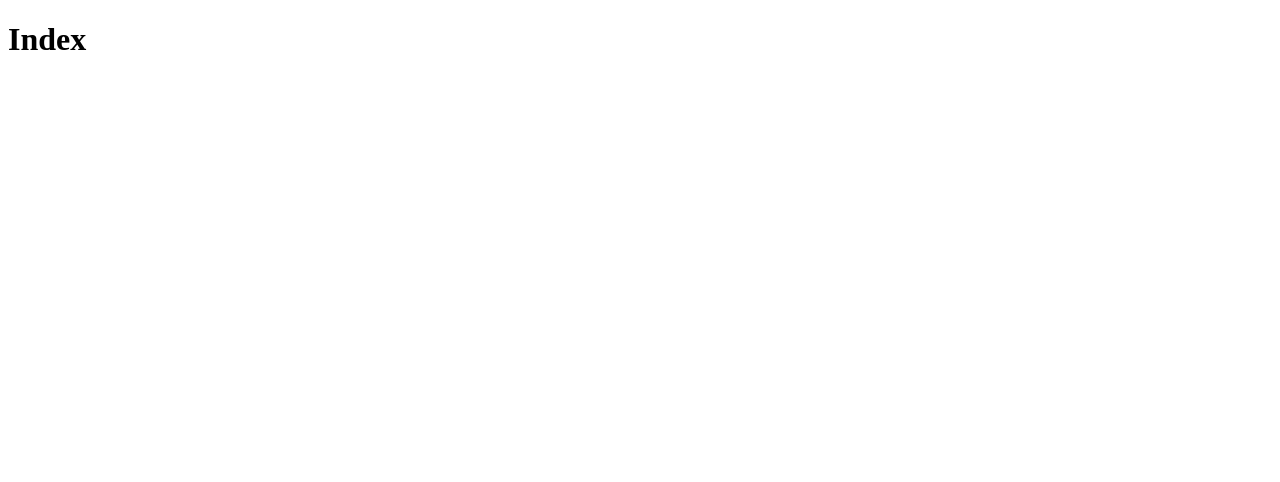
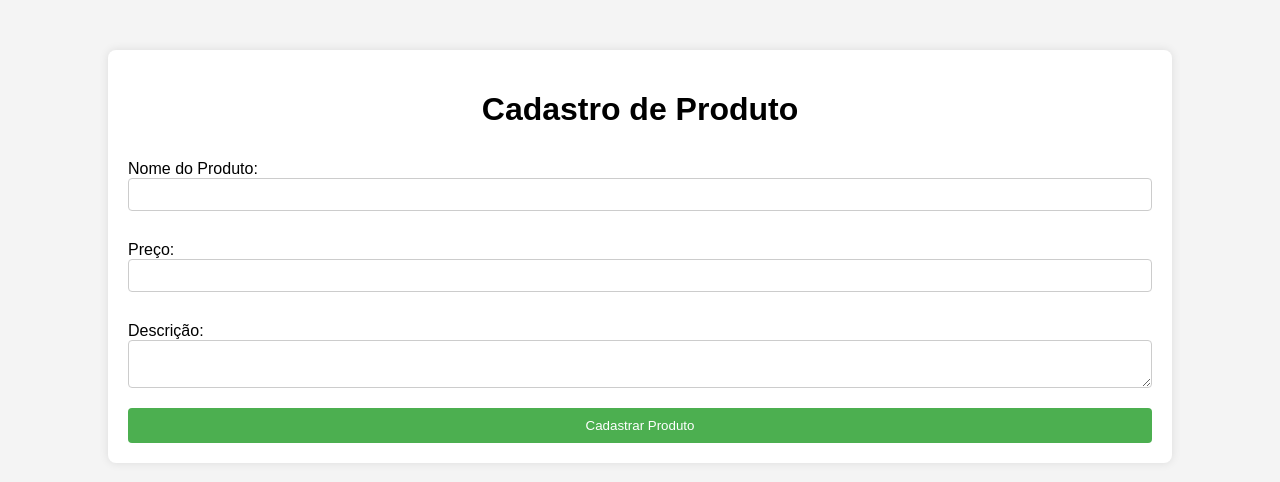
Before and after one commit to samuelfilho-dev/dio-docker-apache, a plain HTML site: page front-end/index.html in a window 1280 px wide. Drawn offline with Linux system fonts and the light colour scheme; sample sign-in values are in the browser's storage.

Commit message:
feat: create index file

```diff
--- /dev/null
+++ b/front-end/index.css
@@ -0,0 +1,48 @@
+body {
+    font-family: Arial, sans-serif;
+    margin: 0;
+    padding: 0;
+    background-color: #f4f4f4;
+}
+
+.container {
+    width: 80%;
+    margin: 50px auto;
+    background-color: #fff;
+    padding: 20px;
+    border-radius: 8px;
+    box-shadow: 0 0 10px rgba(0, 0, 0, 0.1);
+}
+
+h1 {
+    text-align: center;
+}
+
+form {
+    display: flex;
+    flex-direction: column;
+}
+
+label {
+    margin-top: 10px;
+}
+
+input, textarea {
+    margin-bottom: 20px;
+    padding: 8px;
+    border: 1px solid #ccc;
+    border-radius: 4px;
+}
+
+button {
+    background-color: #4caf50;
+    color: #fff;
+    padding: 10px;
+    border: none;
+    border-radius: 4px;
+    cursor: pointer;
+}
+
+button:hover {
+    background-color: #45a049;
+}
--- a/front-end/index.html
+++ b/front-end/index.html
@@ -1,10 +1,29 @@
 <!DOCTYPE html>
-<html lang="en">
+<html lang="pt-br">
 <head>
     <meta charset="UTF-8">
-    <title>Pagina Inicial</title>
+    <meta name="viewport" content="width=device-width, initial-scale=1.0">
+    <link rel="stylesheet" href="index.css">
+    <title>Cadastro de Produto</title>
 </head>
 <body>
-    <h1>Index</h1>
+
+<div class="container">
+    <h1>Cadastro de Produto</h1>
+    <form id="productForm">
+        <label for="productName">Nome do Produto:</label>
+        <input type="text" id="productName" name="productName" required>
+
+        <label for="productPrice">Preço:</label>
+        <input type="number" id="productPrice" name="productPrice" step="0.01" required>
+
+        <label for="productDescription">Descrição:</label>
+        <textarea id="productDescription" name="productDescription" required></textarea>
+
+        <button type="submit">Cadastrar Produto</button>
+    </form>
+</div>
+
+<script src="index.js"></script>
 </body>
 </html>
--- /dev/null
+++ b/front-end/index.js
@@ -0,0 +1,11 @@
+function verificarLogin() {
+    if (usuarioNaoLogado()) {
+        window.location.href = "login.html";
+    }
+}
+
+function usuarioNaoLogado() {
+    return !localStorage.getItem("user");
+}
+
+verificarLogin();
```
